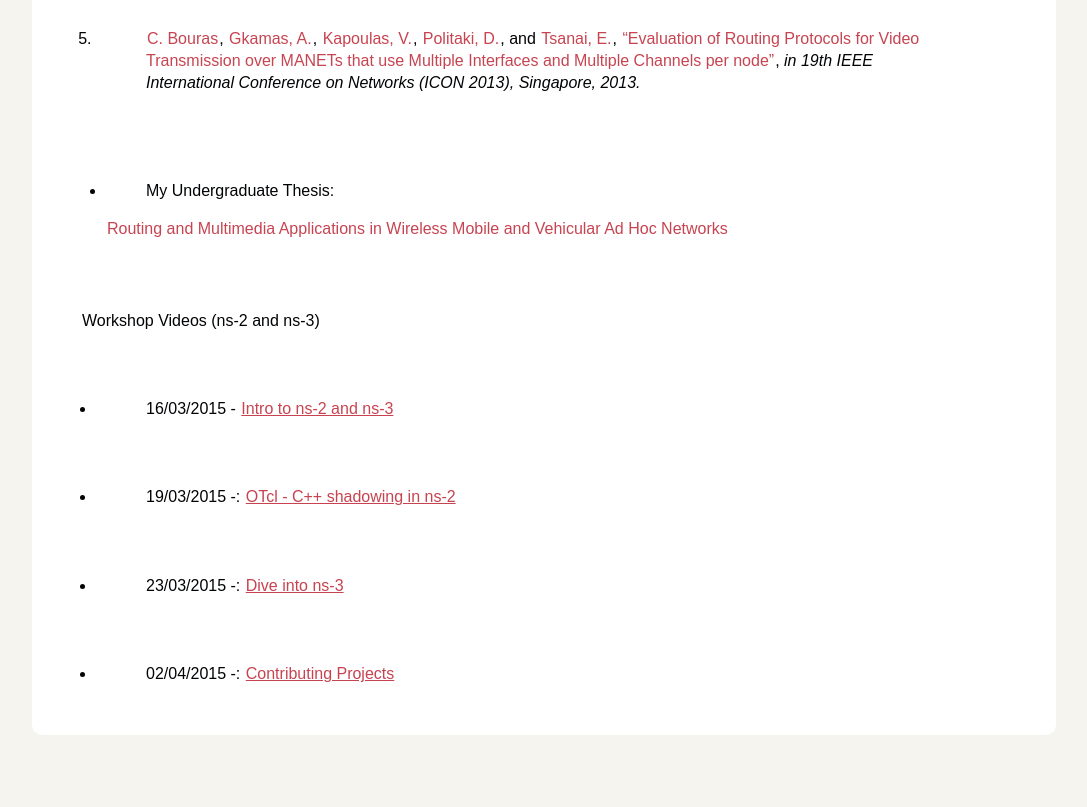
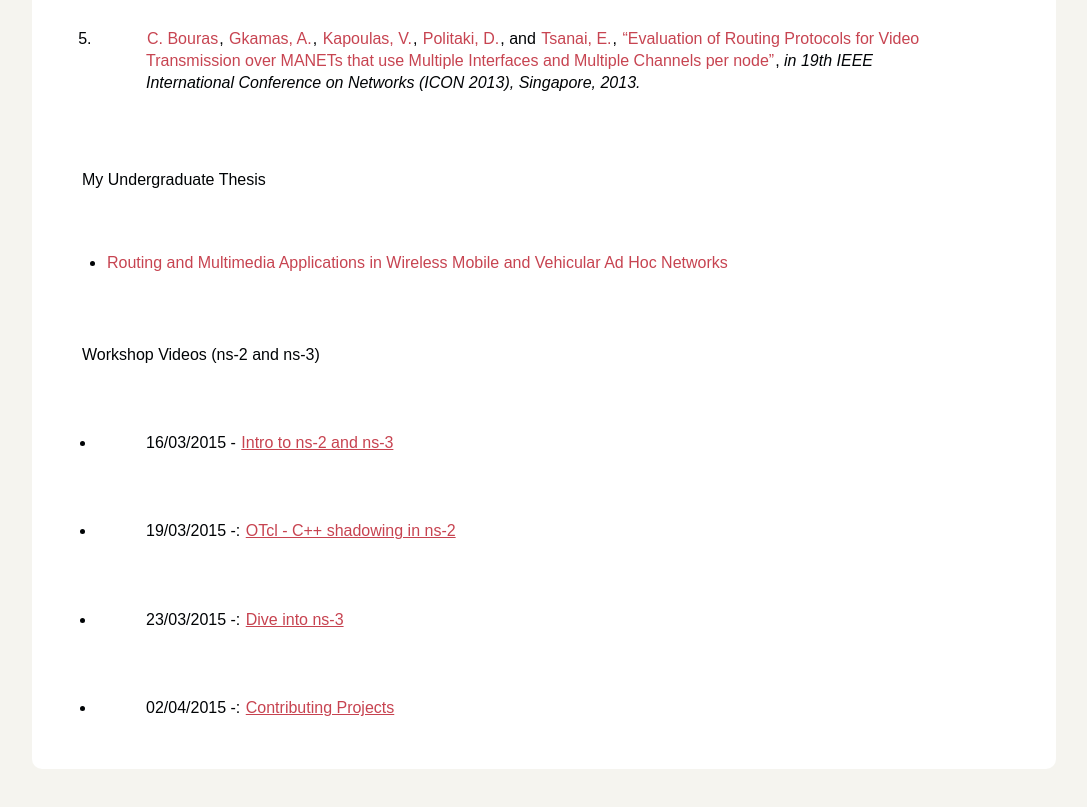
Before and after one commit to enea-tsanai/enea-tsanai.github.io, a plain HTML site: page publications.html in a window 1280 px wide. Shown: the part 783-1590 px from the top of the page, without its empty margins (96-1183 px from the left). Before the commit the page ends 1558 px from the top, so only its background shows below. Drawn offline with nearby package versions, Linux system fonts and the light colour scheme.

Commit message:
Update publications.html

```diff
--- a/publications.html
+++ b/publications.html
@@ -62,12 +62,12 @@
                 <li>
                     <p><a target="_blank" href="http://ru6.cti.gr/ru6/users/christos-bouras">C. Bouras</a>,&nbsp;<a target="_blank" href="http://ru6.cti.gr/ru6/users/apostolos-gkamas">Gkamas, A.</a>,&nbsp;<a target="_blank" href="http://ru6.cti.gr/ru6/users/vaggelis-kapoulas">Kapoulas, V.</a>,&nbsp;<a target="_blank" href="http://ru6.cti.gr/ru6/biblio?f[author]=236">Politaki, D.</a>, and&nbsp;<a target="_blank" href="http://ru6.cti.gr/ru6/users/enea-tsanai">Tsanai, E.</a>,&nbsp;<a target="_blank" href="http://ru6.cti.gr/ru6/publications/evaluation-routing-protocols-video-transmission-over-manets-use-multiple-interfaces-and">&ldquo;Evaluation of Routing Protocols for Video Transmission over MANETs that use Multiple Interfaces and Multiple Channels per node&rdquo;</a>, <em>in&nbsp;19th IEEE International Conference on Networks (ICON 2013), Singapore, 2013.</em></p>
                 </li>
-
-
             </ol>
 
+            <p>My Undergraduate Thesis</p>
             <ul id="thesis">
-                <li><p>My Undergraduate Thesis:</p><a target="_blank" href="thesis.pdf">Routing and Multimedia Applications in Wireless Mobile and Vehicular Ad Hoc Networks</a>
+                <li>
+                    <a target="_blank" href="thesis.pdf">Routing and Multimedia Applications in Wireless Mobile and Vehicular Ad Hoc Networks</a>
                 </li>
             </ul>
 
```
